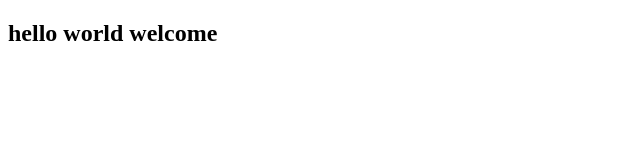
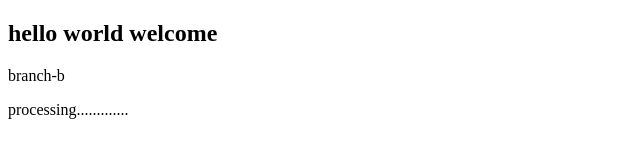
Before and after one commit to Sanjay1092/rough, a plain HTML site: page index.html in a window 1280 px wide. Shown: the whole page, without its empty margins (0-640 px from the left). Drawn offline with Linux system fonts and the light colour scheme.

Commit message:
branch-b

```diff
--- a/index.html
+++ b/index.html
@@ -7,5 +7,7 @@
 </head>
 <body>
     <h2>hello world welcome</h2>
+    <p>branch-b</p>
+    <p>processing.............</p>
 </body>
 </html>
```
